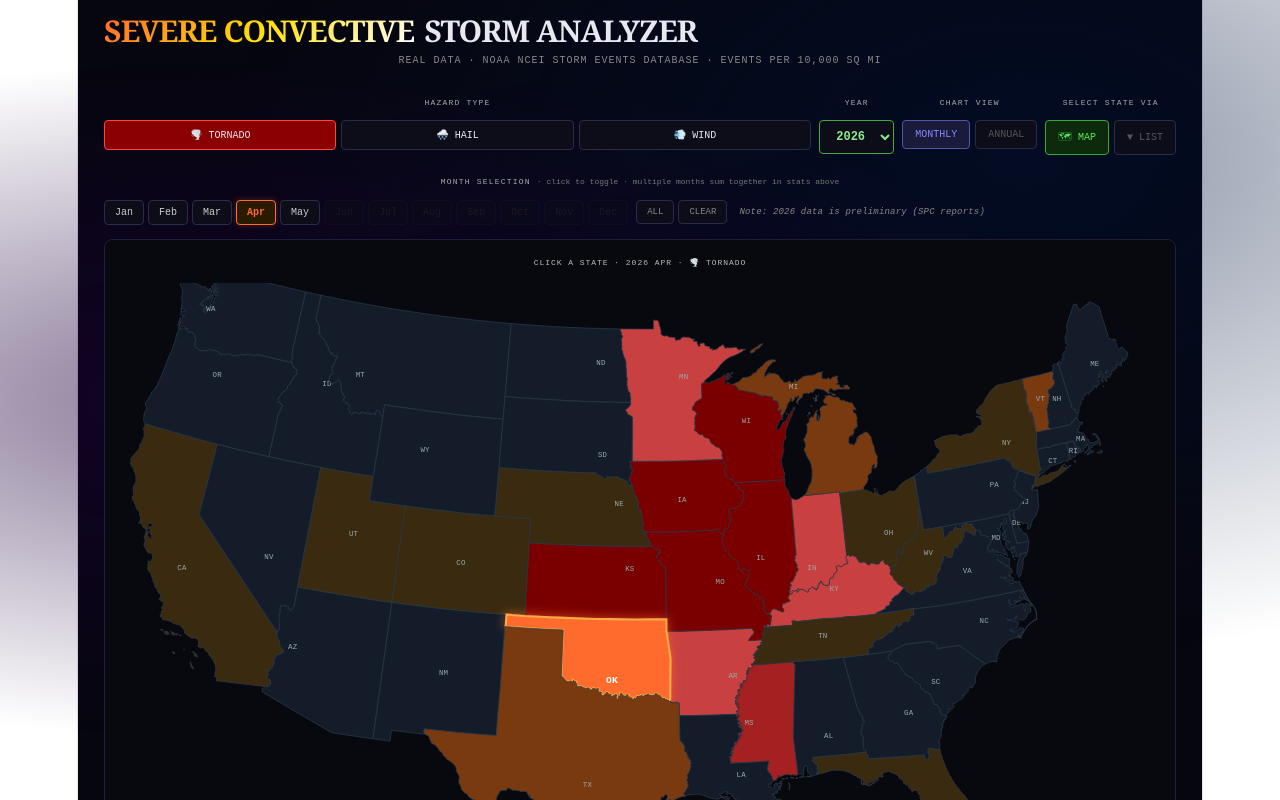
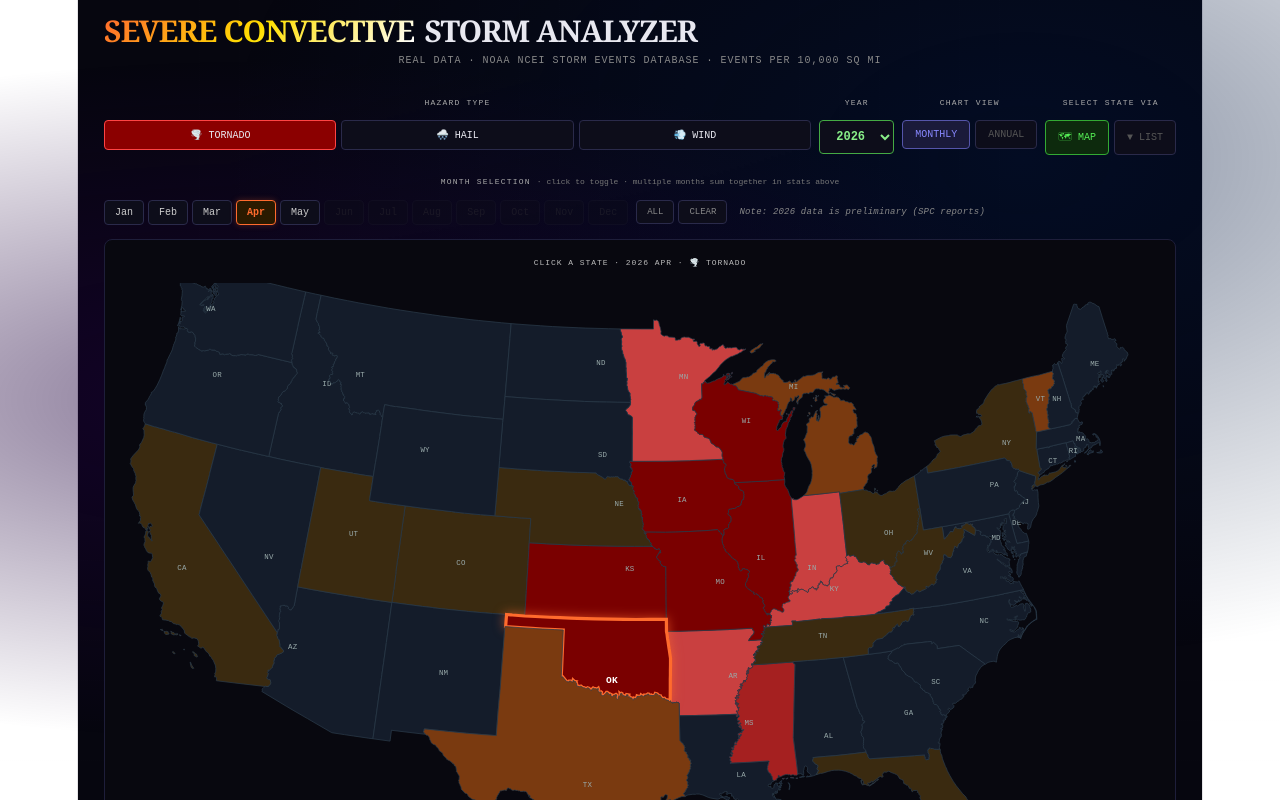
Before and after one commit to StephenJaye/SevereStorm_Comparison, a React (Vite) app in the folder storm-app/: page / in a window 1280 px wide. Shown: the top 800 px of the page. Built offline with nearby package versions, Linux system fonts and the light colour scheme.

Commit message:
Selected state keeps thematic color with bright orange outline

```diff
--- a/storm-app/src/App.jsx
+++ b/storm-app/src/App.jsx
@@ -72,7 +72,6 @@ const HAZARD_PALETTE = {
 };
 
 function mapFill(state, sel, hazard, months, stateYearData) {
-  if (state === sel) return "#ff6b2d";
   const data = stateYearData?.[hazard] ?? getLTA(state, hazard);
   const pal = HAZARD_PALETTE[hazard];
   if (months === "annual") {
@@ -157,8 +156,8 @@ function USMap({ sel, hov, setSel, setHov, getFill }) {
               <path
                 d={d}
                 fill={hasData ? getFill(abbr) : "#111"}
-                stroke={isSel ? "#ffaa44" : isHov ? "#66cc66" : "#2a3a4a"}
-                strokeWidth={isSel ? 2 : isHov ? 1.5 : 0.7}
+                stroke={isSel ? "#ff6b2d" : isHov ? "#66cc66" : "#2a3a4a"}
+                strokeWidth={isSel ? 3 : isHov ? 1.5 : 0.7}
                 style={{
                   transition:"fill 0.15s,stroke 0.15s",
                   cursor:hasData?"pointer":"default",
```
Also changed, not shown: 1 other file (tests, documents, lock files or other folders).
